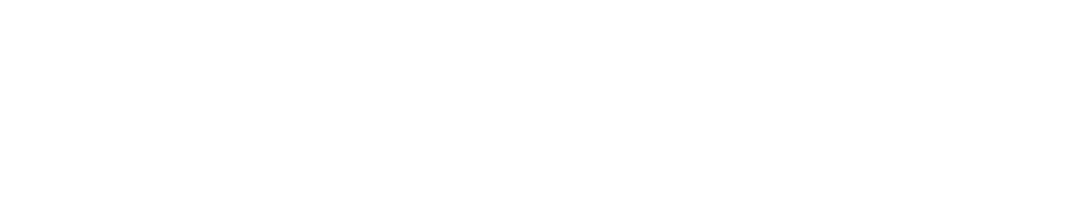
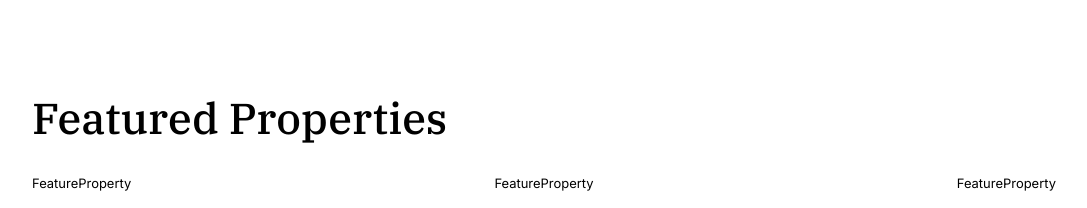
Before and after one commit to samthemogul/luxvilla, a Next.js app: page / in a window 1280 px wide. Shown: the part 1731-1939 px from the top of the page, without its empty margins (96-1183 px from the left). Before the commit the page ends 1751 px from the top, so only its background shows below. Built offline with nearby package versions, Linux system fonts and the light colour scheme.

Commit message:
featured properties dev

```diff
--- /dev/null
+++ b/components/FeatureProperty.jsx
@@ -0,0 +1,10 @@
+import React from 'react'
+import styles from '../styles/components/featuredproperties.module.css'
+
+const FeatureProperty = ({image, title, description, location}) => {
+  return (
+    <div>FeatureProperty</div>
+  )
+}
+
+export default FeatureProperty
--- a/constants/data.js
+++ b/constants/data.js
@@ -1,22 +1,53 @@
 export const features = [
   {
-        title: 'Curated property listings',
-        description: 'Explore a handpicked selection of luxury properties tailored to your preferences. Luxvilla\'s curated listings showcase exceptional homes, ensuring a refined and exclusive real estate experience.',
-        icon: 'https://res.cloudinary.com/dnq4kwg8w/image/upload/v1705261034/icons/xsfriq6vttapd7xtxvjb.svg'
+    title: "Curated property listings",
+    description:
+      "Explore a handpicked selection of luxury properties tailored to your preferences. Luxvilla's curated listings showcase exceptional homes, ensuring a refined and exclusive real estate experience.",
+    icon: "https://res.cloudinary.com/dnq4kwg8w/image/upload/v1705261034/icons/xsfriq6vttapd7xtxvjb.svg",
   },
   {
-        title: '24/7 Chat and Call scheduling',
-        description: 'Connect effortlessly with sellers through our 24/7 chat functionality. Luxvilla empowers you to schedule calls at your convenience, fostering direct communication and enhancing your journey to finding the perfect property.',
-        icon: 'https://res.cloudinary.com/dnq4kwg8w/image/upload/v1705261033/icons/azflux0orqxwtpcz14ct.svg'
+    title: "24/7 Chat and Call scheduling",
+    description:
+      "Connect effortlessly with sellers through our 24/7 chat functionality. Luxvilla empowers you to schedule calls at your convenience, fostering direct communication and enhancing your journey to finding the perfect property.",
+    icon: "https://res.cloudinary.com/dnq4kwg8w/image/upload/v1705261033/icons/azflux0orqxwtpcz14ct.svg",
   },
   {
-        title: 'Secure and seamless transactions',
-        description: 'Trust in secure and seamless transactions. Luxvilla prioritizes the safety of your transactions, providing a trustworthy platform for hassle-free property purchases. Your dream home is just a secure click away',
-        icon: 'https://res.cloudinary.com/dnq4kwg8w/image/upload/v1705261034/icons/uay6h0s3qknvyblmtjln.svg'
+    title: "Secure and seamless transactions",
+    description:
+      "Trust in secure and seamless transactions. Luxvilla prioritizes the safety of your transactions, providing a trustworthy platform for hassle-free property purchases. Your dream home is just a secure click away",
+    icon: "https://res.cloudinary.com/dnq4kwg8w/image/upload/v1705261034/icons/uay6h0s3qknvyblmtjln.svg",
   },
   {
-        title: 'Personalized user experience',
-        description: 'Experience real estate tailored to you. Luxvilla\'s personalized user profiles and advanced algorithms deliver a unique journey, providing tailored recommendations and ensuring your search for the perfect home is as individual as you are.',
-        icon: 'https://res.cloudinary.com/dnq4kwg8w/image/upload/v1705261034/icons/xo8f68sposyvihnjbcbz.svg'
+    title: "Personalized user experience",
+    description:
+      "Experience real estate tailored to you. Luxvilla's personalized user profiles and advanced algorithms deliver a unique journey, providing tailored recommendations and ensuring your search for the perfect home is as individual as you are.",
+    icon: "https://res.cloudinary.com/dnq4kwg8w/image/upload/v1705261034/icons/xo8f68sposyvihnjbcbz.svg",
   },
-]
+];
+
+export const featuredProperties = [
+  {
+    id: 1,
+    img: "https://res.cloudinary.com/dnq4kwg8w/image/upload/v1704410351/pexels-maria-orlova-4947782_rmral4.jpg",
+    description:
+      "This stunning beachfront property offers an unparalleled combination of luxury, comfort, and breathtaking views. Nestled along the pristine shores, this residence...",
+    title: "267, Etim Eyan Crescent Flat 29A",
+    location: "Victoria Island, Lagos State",
+  },
+  {
+    id: 2,
+    img: "https://res.cloudinary.com/dnq4kwg8w/image/upload/v1704410350/pexels-maria-orlova-4916516_y8fdon.jpg",
+    description:
+      "This stunning beachfront property offers an unparalleled combination of luxury, comfort, and breathtaking views. Nestled along the pristine shores, this residence...",
+    title: "267, Etim Eyan Crescent Flat 29A",
+    location: "Victoria Island, Lagos State",
+  },
+  {
+    id: 3,
+    img: "https://res.cloudinary.com/dnq4kwg8w/image/upload/v1704410349/pexels-maria-orlova-4946982_n7v7rj.jpg",
+    description:
+      "This stunning beachfront property offers an unparalleled combination of luxury, comfort, and breathtaking views. Nestled along the pristine shores, this residence...",
+    title: "267, Etim Eyan Crescent Flat 29A",
+    location: "Victoria Island, Lagos State",
+  },
+];
--- a/containers/FeaturedProperties.jsx
+++ b/containers/FeaturedProperties.jsx
@@ -1,9 +1,27 @@
-import React from 'react'
+import React from "react";
+import FeatureProperty from "@components/FeatureProperty";
+import { featuredProperties } from "@constants/data";
+import styles from '../styles/components/featuredproperties.module.css'
 
 const FeaturedProperties = () => {
   return (
-    <div></div>
-  )
-}
+    <div className={styles.home_properties}>
+    <h3 className={styles.featured_property_header}>Featured Properties</h3>
+    <div className={styles.featured_properties_con}>
+      {featuredProperties.map((property) => {
+        return (
+          <FeatureProperty
+            key={property.id}
+            image={property.img}
+            title={property.title}
+            description={property.description}
+            location={property.location}
+          />
+        );
+      })}
+    </div>
+    </div>
+  );
+};
 
-export default FeaturedProperties
+export default FeaturedProperties;
--- /dev/null
+++ b/styles/components/featuredproperties.module.css
@@ -0,0 +1,13 @@
+.home_properties {
+    padding: 20px 10%;
+}
+.featured_property_header {
+    font-family: var(--font-ibm);
+    font-weight: 500;
+    font-size: 3rem;
+    margin-bottom: 2rem;
+}
+.featured_properties_con {
+    display: flex;
+    justify-content: space-between;
+}
```
Lines whose indentation alone changed are shown as unchanged.
